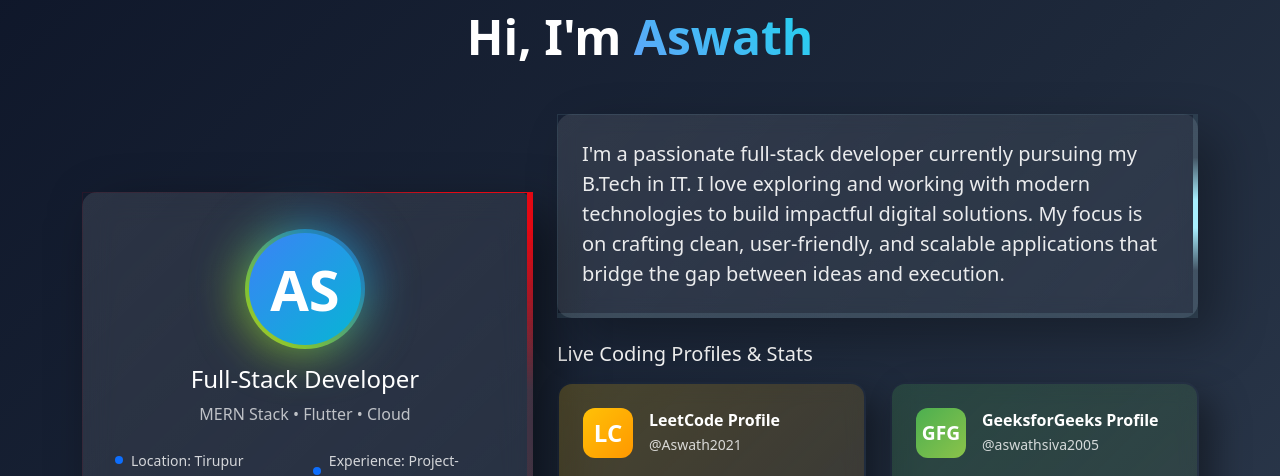
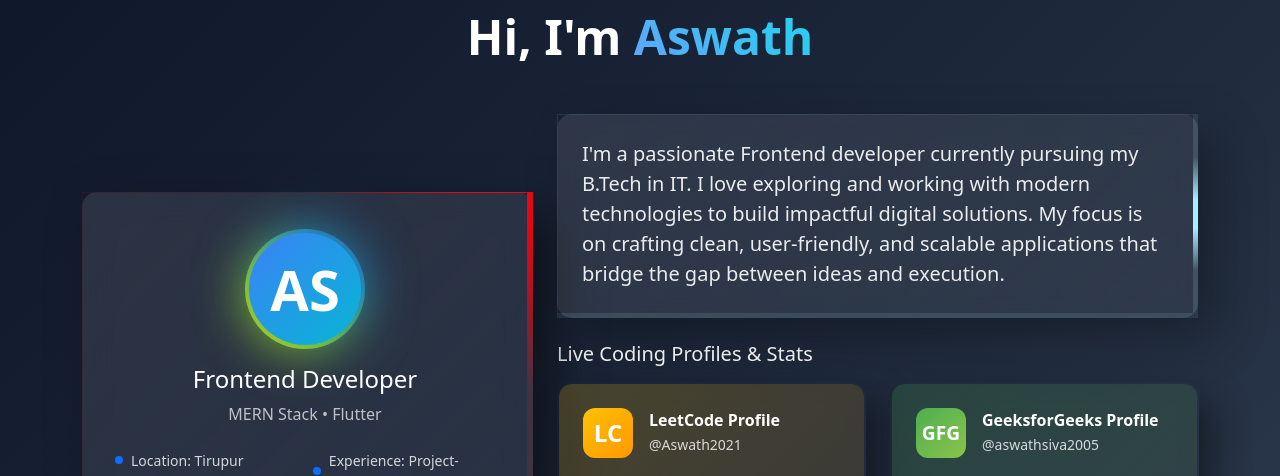
Before and after one commit to AswathSiva2005/portfolio, a React (Create React App) app: page / in a window 1280 px wide. Shown: the part 840-1316 px from the top of the page. Built offline with nearby package versions, Linux system fonts and the light colour scheme; no server answers; the HTML template or start-up script is replaced by a standard one.

Commit message:
added figma gallery and updated about section contents

```diff
--- a/src/components/About.js
+++ b/src/components/About.js
@@ -225,8 +225,8 @@ const About = () => {
                     <span className="display-4 text-white fw-bold">AS</span>
                   </div>
                 </div>
-                <h3 className="h4 text-white mb-2">Full-Stack Developer</h3>
-                <p className="text-white/70 mb-0">MERN Stack • Flutter • Cloud</p>
+                <h3 className="h4 text-white mb-2">Frontend Developer</h3>
+                <p className="text-white/70 mb-0">MERN Stack • Flutter</p>
               </div>
 
               <div className="row g-3 text-start">
@@ -277,7 +277,7 @@ const About = () => {
                 }}
               >
                 <p className="text-white/90 mb-0 lead">
-                  I'm a passionate full-stack developer currently pursuing my B.Tech in IT. I love exploring and working with modern technologies to build impactful digital solutions. My focus is on crafting clean, user-friendly, and scalable applications that bridge the gap between ideas and execution.
+                  I'm a passionate Frontend developer currently pursuing my B.Tech in IT. I love exploring and working with modern technologies to build impactful digital solutions. My focus is on crafting clean, user-friendly, and scalable applications that bridge the gap between ideas and execution.
                 </p>
               </motion.div>
             </motion.div>
--- a/src/components/Gallery.js
+++ b/src/components/Gallery.js
@@ -89,7 +89,7 @@ const Gallery = () => {
             className="inline-flex items-center gap-2 px-4 py-2 bg-white/10 dark:bg-white/5 backdrop-blur-sm rounded-full border border-white/20 mb-6"
           >
             <FiFigma className="text-purple-400" />
-            <span className="text-sm font-medium text-white">Design Gallery</span>
+            {/* <span className="text-sm font-medium text-white">Design Gallery</span> */}
           </motion.div>
 
           <motion.h2
```
